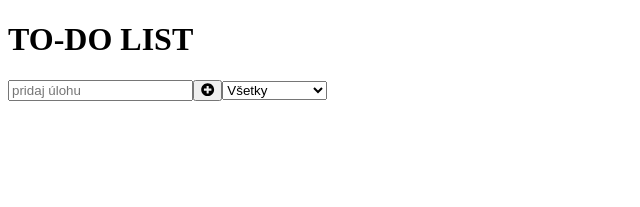
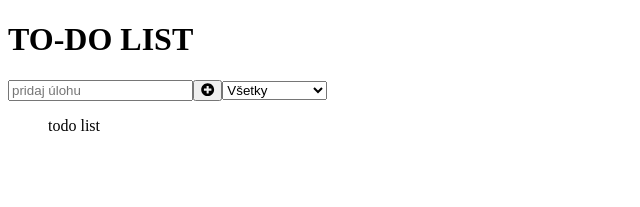
Before and after one commit to Mart1n991/todo_list, a React (Create React App) app: page / in a window 1280 px wide. Shown: the top 207 px of the page, without its empty margins (0-640 px from the left). Built offline with nearby package versions, Linux system fonts and the light colour scheme.

Commit message:
Vytvorenie nového komponentu TodoList

```diff
--- a/src/App.js
+++ b/src/App.js
@@ -3,6 +3,9 @@ import React from "react";
 //Import icons from font awesome
 import { FontAwesomeIcon } from "@fortawesome/react-fontawesome";
 import { faPlusCircle } from "@fortawesome/free-solid-svg-icons";
+
+//Import components
+import TodoList from "./components/TodoList";
 
 function App() {
   return (
@@ -19,6 +22,8 @@ function App() {
           <option>Dokončené</option>
           <option>Nedokončené</option>
         </select>
+
+        <TodoList />
       </form>
     </div>
   );
--- /dev/null
+++ b/src/components/TodoList.js
@@ -0,0 +1,9 @@
+import React from "react";
+
+export default function TodoList() {
+  return (
+    <div className="todo-list">
+      <ul>todo list</ul>
+    </div>
+  );
+}
```
